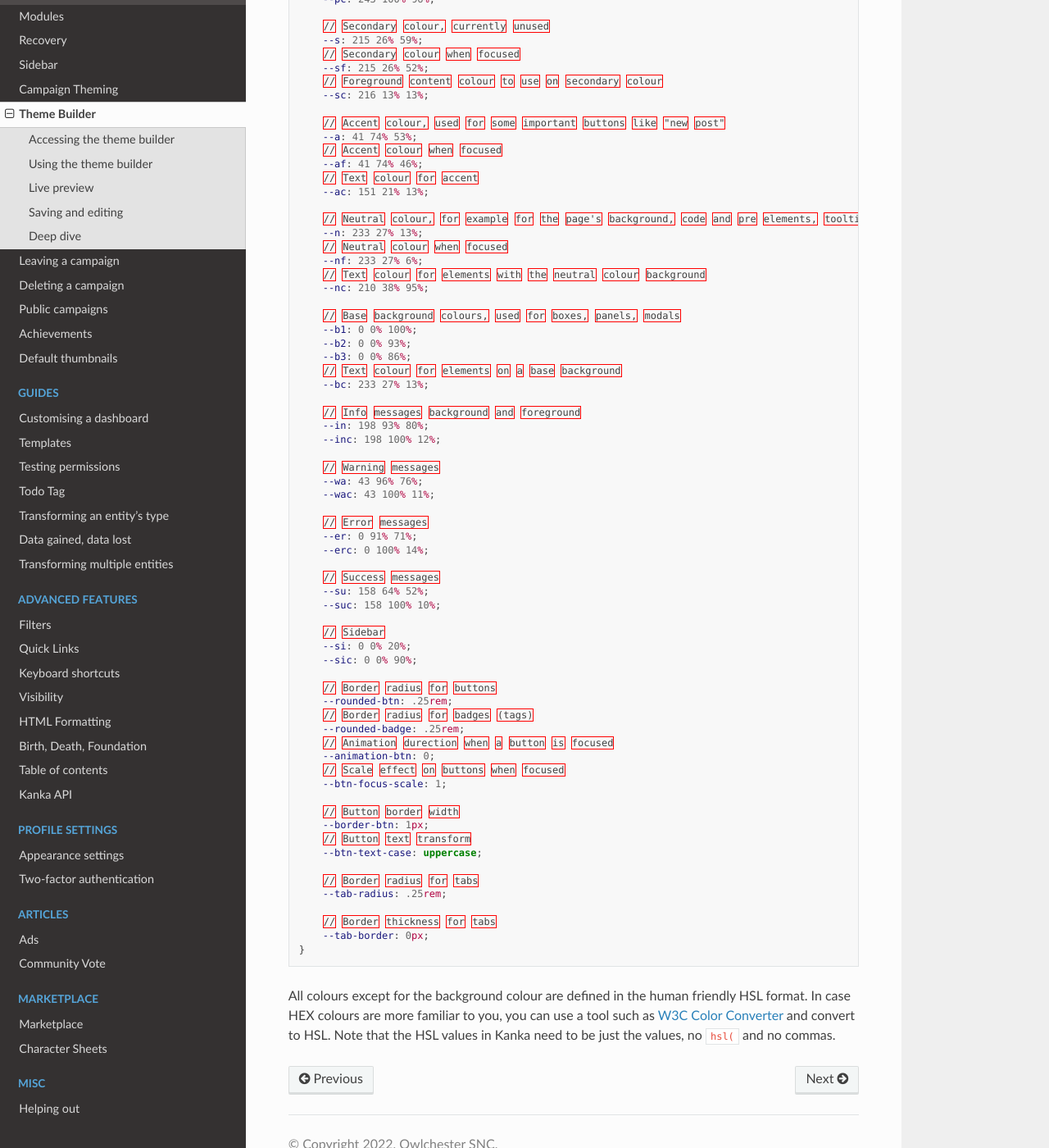
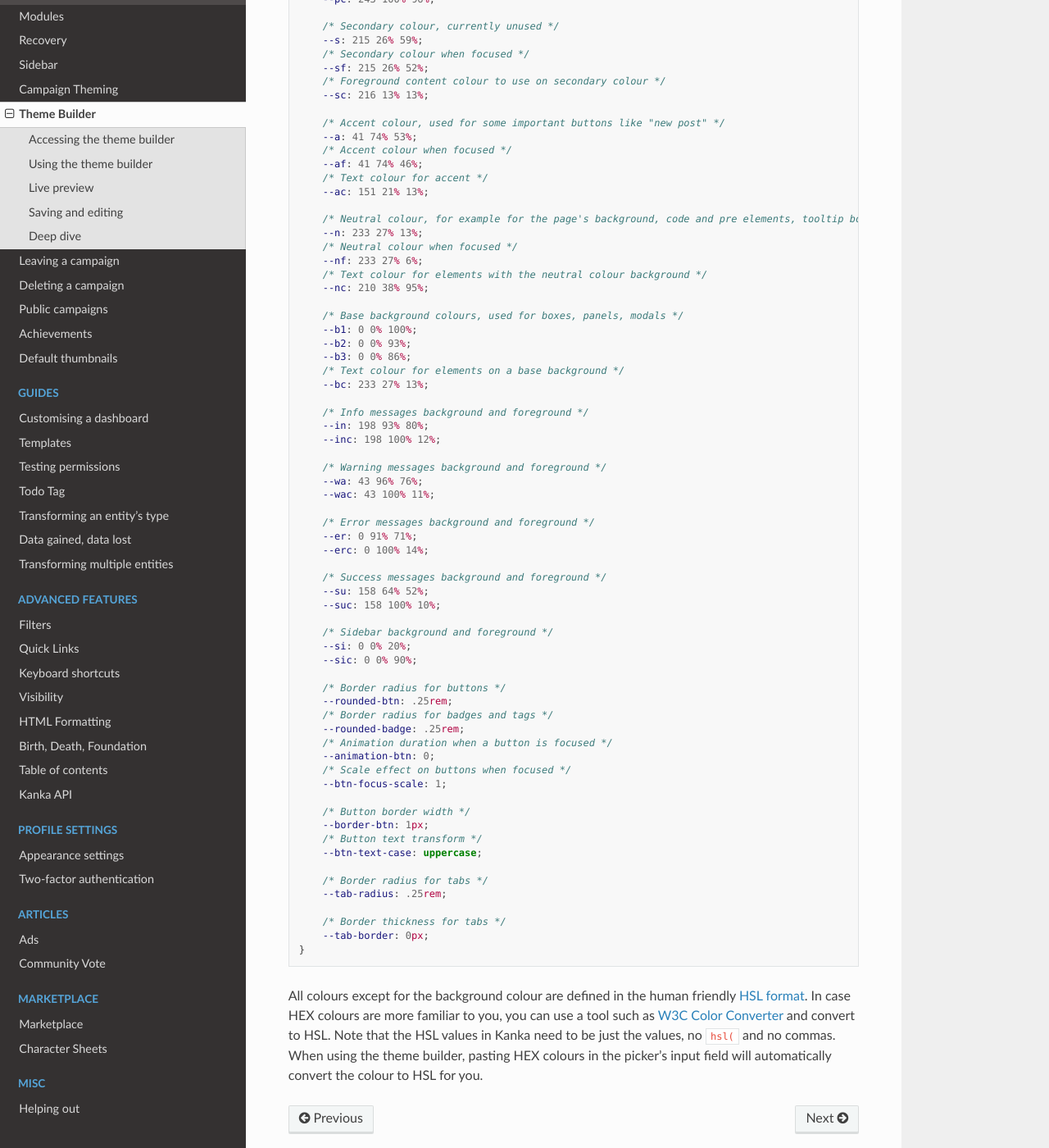
Before and after one commit to owlchester/kanka-docs, a Sphinx documentation site: the page built from docs/source/features/campaigns/theme-builder.md, in a window 1280 px wide and 1400 px high, scrolled down 2134 px. Shown: the whole window at 82% size. Built offline with Sphinx 7.4.7 and the Read the Docs theme 2.0.0, drawn with Linux system fonts in a browser that asks for light colours; some of the changed text lies outside the part shown.

Commit message:
Theme builder fixes

````diff
--- a/docs/source/features/campaigns/theme-builder.md
+++ b/docs/source/features/campaigns/theme-builder.md
@@ -1,6 +1,6 @@
 # Theme Builder
 
-You don't need to be a CSS wizard to customise the style of your campaign. If you don't find themes that fit the look you're going for in the [marketplace](https://marketplace.kanka.io), head over to your campaign theming to get access to the theme builder.
+You don't need to be a CSS wizard to customise the style of your campaign. If you don't find themes that fit the look you're going for in the [marketplace](https:/*marketplace.kanka.io), head over to your campaign theming to get access to the theme builder.
 
 ## Accessing the theme builder
 
@@ -10,7 +10,7 @@ To access the theme builder, from the campaign sidebar, click on **World** and t
 
 ## Using the theme builder
 
-Once in the theme builder, a few clickable buttons are visible. Clicking them brings up a colour picker to set the colour for that "section". Kanka's styling is separated into separate sections explained a bit later, but we first recommend playing around with colours and see what happens.
+Once in the theme builder, a few clickable buttons are visible. Clicking them brings up a colour picker to set the colour for that "section". Kanka's styling is separated into various sections explained a bit later, but we first recommend playing around with colours and seeing what happens.
 
 ![Theme builder colour picker](img/theme-builder-picker.png)
 
@@ -28,90 +28,90 @@ As with other styles, it can be disabled or deleted. If the theme is deleted, th
 
 ## Deep dive
 
-Kanka's CSS and theme builder is inspired by [DaisyUI](https://daisyui.com/), which is where Kanka gets the variable name and split from.
+Kanka's CSS and theme builder is inspired by [DaisyUI](https:/*daisyui.com/), which is where Kanka gets the variable name and split from.
 
 If you wish to fully customise the campaign theme manually, you can define the following variables in a campaign style.
 
 ```css
 :root {
-    // The main content background colour
+    /* The main content background colour */
     --content-wrapper-background: #f3f3f3;
 
-    // Primary colour, used for buttons and links
+    /* Primary colour, used for buttons and links */
     --p: 202 52% 49%;
-    // Primary colour when focused
+    /* Primary colour when focused */
     --pf: 202 52% 34%;
-    // Foreground content colour to use on primary colour
+    /* Foreground content colour to use on primary colour */
     --pc: 243 100% 96%;
 
-    // Secondary colour, currently unused
+    /* Secondary colour, currently unused */
     --s: 215 26% 59%;
-    // Secondary colour when focused
+    /* Secondary colour when focused */
     --sf: 215 26% 52%;
-    // Foreground content colour to use on secondary colour
+    /* Foreground content colour to use on secondary colour */
     --sc: 216 13% 13%;
 
-    // Accent colour, used for some important buttons like "new post"
+    /* Accent colour, used for some important buttons like "new post" */
     --a: 41 74% 53%;
-    // Accent colour when focused
+    /* Accent colour when focused */
     --af: 41 74% 46%;
-    // Text colour for accent
+    /* Text colour for accent */
     --ac: 151 21% 13%;
 
-    // Neutral colour, for example for the page's background, code and pre elements, tooltip borders
+    /* Neutral colour, for example for the page's background, code and pre elements, tooltip borders */
     --n: 233 27% 13%;
-    // Neutral colour when focused
+    /* Neutral colour when focused */
     --nf: 233 27% 6%;
-    // Text colour for elements with the neutral colour background
+    /* Text colour for elements with the neutral colour background */
     --nc: 210 38% 95%;
 
-    // Base background colours, used for boxes, panels, modals
+    /* Base background colours, used for boxes, panels, modals */
     --b1: 0 0% 100%;
     --b2: 0 0% 93%;
     --b3: 0 0% 86%;
-    // Text colour for elements on a base background
+    /* Text colour for elements on a base background */
     --bc: 233 27% 13%;
 
-    // Info messages background and foreground
+    /* Info messages background and foreground */
     --in: 198 93% 80%;
     --inc: 198 100% 12%;
 
-    // Warning messages
+    /* Warning messages background and foreground */
     --wa: 43 96% 76%;
     --wac: 43 100% 11%;
 
-    // Error messages
+    /* Error messages background and foreground */
     --er: 0 91% 71%;
     --erc: 0 100% 14%;
 
-    // Success messages
+    /* Success messages background and foreground */
     --su: 158 64% 52%;
     --suc: 158 100% 10%;
 
-    // Sidebar
+    /* Sidebar background and foreground */
     --si: 0 0% 20%;
     --sic: 0 0% 90%;
 
-    // Border radius for buttons
+    /* Border radius for buttons */
     --rounded-btn: .25rem;
-    // Border radius for badges (tags)
+    /* Border radius for badges and tags */
     --rounded-badge: .25rem;
-    // Animation durection when a button is focused
+    /* Animation duration when a button is focused */
     --animation-btn: 0;
-    // Scale effect on buttons when focused
+    /* Scale effect on buttons when focused */
     --btn-focus-scale: 1;
 
-    // Button border width
+    /* Button border width */
     --border-btn: 1px;
-    // Button text transform
+    /* Button text transform */
     --btn-text-case: uppercase;
 
-    // Border radius for tabs
+    /* Border radius for tabs */
     --tab-radius: .25rem;
 
-    // Border thickness for tabs
+    /* Border thickness for tabs */
     --tab-border: 0px;
 }
 ```
 
-All colours except for the background colour are defined in the human friendly HSL format. In case HEX colours are more familiar to you, you can use a tool such as [W3C Color Converter](https://www.w3schools.com/colors/colors_converter.asp) and convert to HSL. Note that the HSL values in Kanka need to be just the values, no `hsl(` and no commas.
+All colours except for the background colour are defined in the human friendly [HSL format](https://www.w3schools.com/colors/colors_hsl.asp). In case HEX colours are more familiar to you, you can use a tool such as [W3C Color Converter](https:/*www.w3schools.com/colors/colors_converter.asp) and convert to HSL. Note that the HSL values in Kanka need to be just the values, no `hsl(` and no commas. When using the theme builder, pasting HEX colours in the picker's input field will automatically convert the colour to HSL for you.
````
